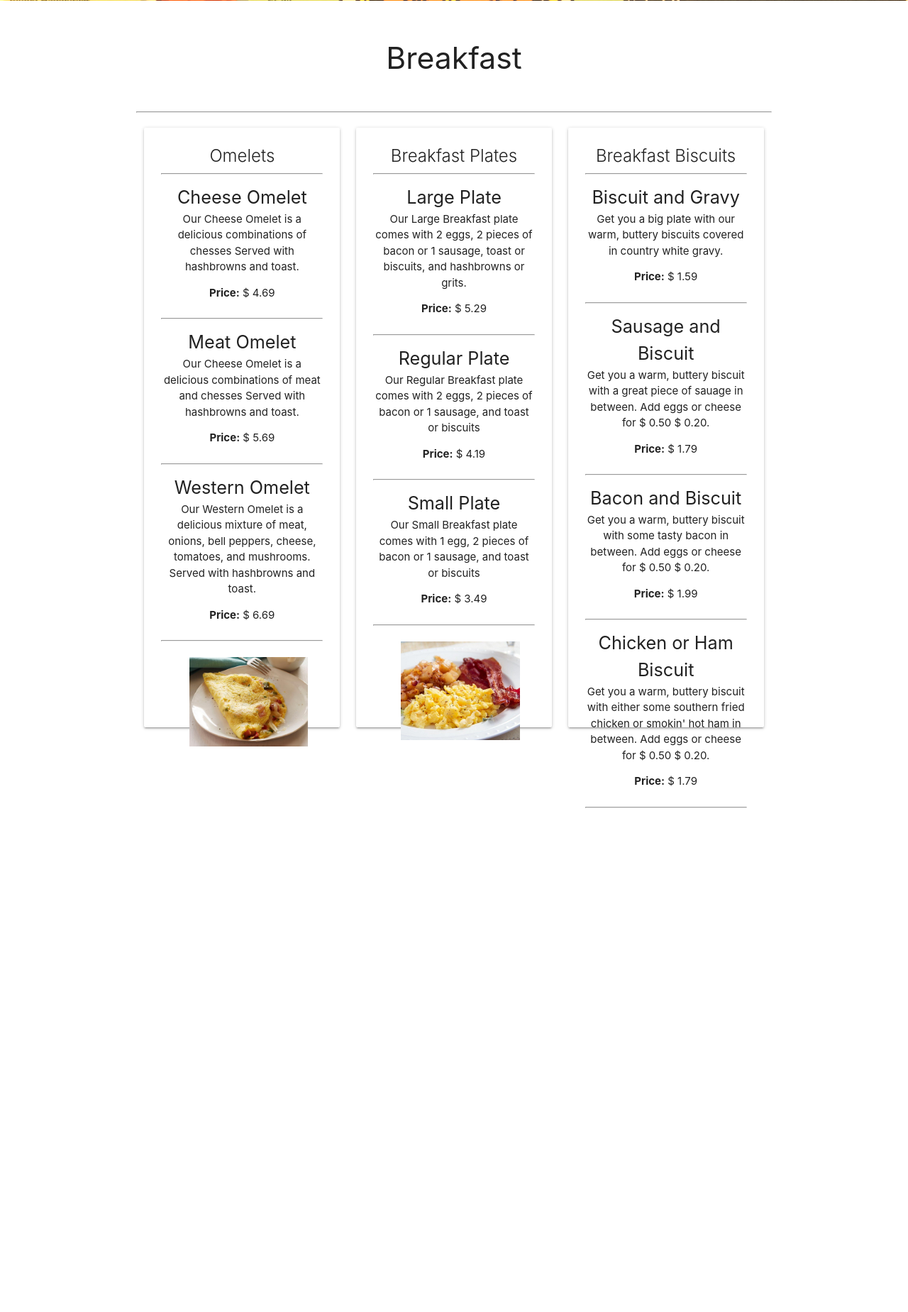
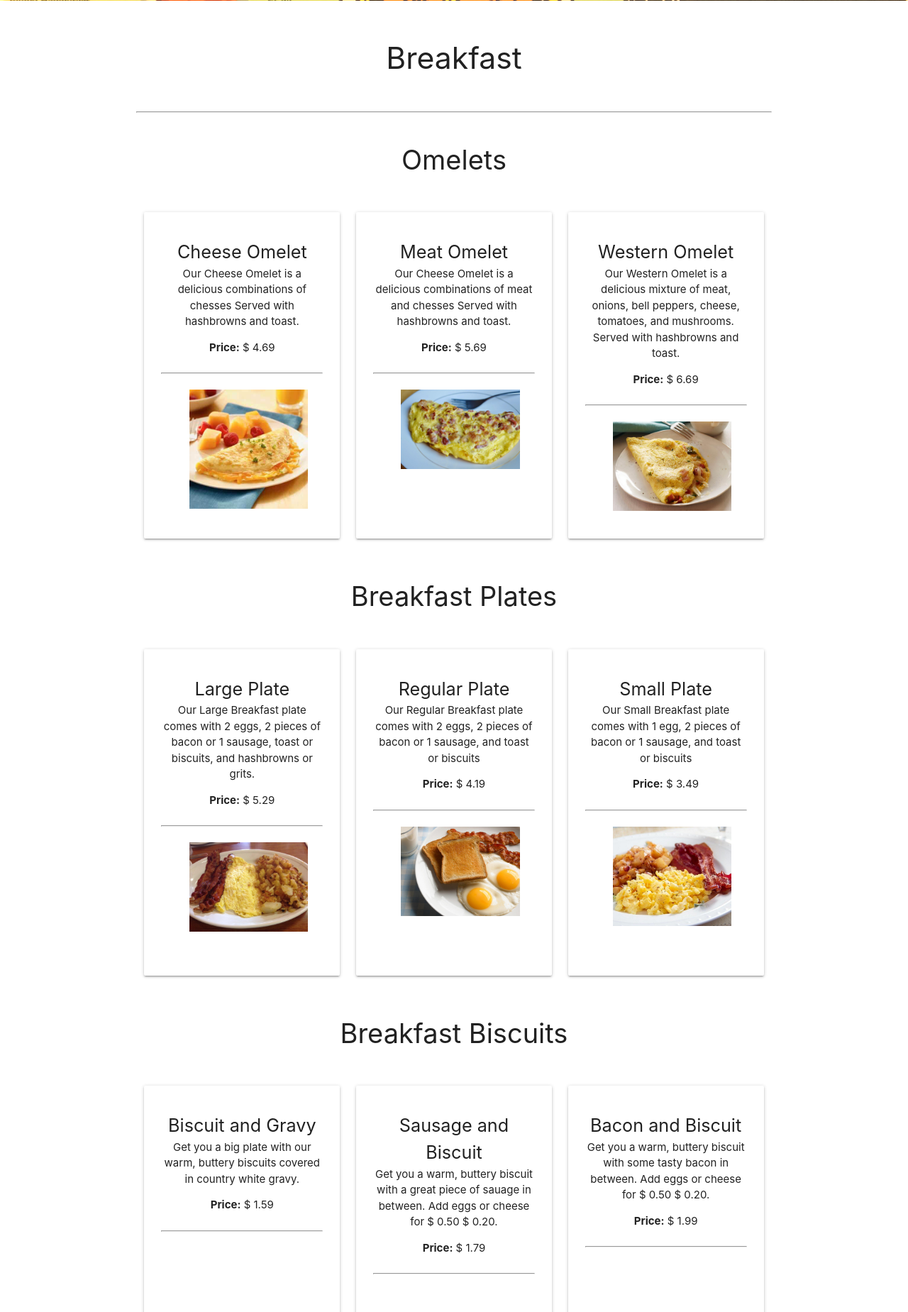
Before and after one commit to Dannyp123/Dunn-s-Country-Store-table-reservation, a Django app: page /menu in a window 1280 px wide. Shown: the part 411-2260 px from the top of the page at 71% size. Before the commit the page ends 1550 px from the top, so only its background shows below. Run offline with Django 3.2, Linux system fonts and the light colour scheme; some libraries are stand-ins or nearby versions.

Commit message:
working on the menu, adding images to each item

```diff
--- a/app/static/JS/data.js
+++ b/app/static/JS/data.js
@@ -2,35 +2,43 @@ const BREAKFAST = {
     omelets: [{
             name: "Cheese Omelet",
             description: `Our Cheese Omelet is a delicious combinations of chesses Served with hashbrowns and toast. `,
-            price: 4.69
+            price: 4.69,
+            img: "/static/images/cheese-omelet.jpg"
         },
 
         {
             name: "Meat Omelet",
             description: `Our Cheese Omelet is a delicious combinations of meat and chesses Served with hashbrowns and toast. `,
-            price: 5.69
+            price: 5.69,
+            img: "/static/images/m-omelet.JPG"
         },
+
         {
             name: "Western Omelet",
             description: `Our Western Omelet is a delicious mixture of meat, onions, bell peppers, cheese, tomatoes, and mushrooms. Served with hashbrowns and toast.`,
-            price: 6.69
+            price: 6.69,
+            img: "/static/images/w-omelet.jpeg"
         },
     ],
 
     plates: [{
             name: "Large Plate",
             description: `Our Large Breakfast plate comes with 2 eggs, 2 pieces of bacon or 1 sausage, toast or biscuits, and hashbrowns or grits.`,
-            price: 5.29
+            price: 5.29,
+            img: "/static/images/lg-plate.jpg"
         },
         {
             name: "Regular Plate",
             description: `Our Regular Breakfast plate comes with 2 eggs, 2 pieces of bacon or 1 sausage, and toast or biscuits `,
-            price: 4.19
+            price: 4.19,
+            img: "/static/images/med-plate.jpg"
+
         },
         {
             name: "Small Plate",
             description: `Our Small Breakfast plate comes with 1 egg, 2 pieces of bacon or 1 sausage, and toast or biscuits`,
-            price: 3.49
+            price: 3.49,
+            img: "/static/images/breakfast-plate.jpg"
         }
     ],
     biscuits: [{
@@ -50,8 +58,20 @@ const BREAKFAST = {
             price: 1.99
         },
         {
-            name: "Chicken or Ham Biscuit",
-            description: `Get you a warm, buttery biscuit with either some southern fried chicken or smokin' hot ham in between.  Add eggs or cheese for $ 0.50 $ 0.20.`,
+            name: "Chicken Biscuit",
+            description: `Get you a warm, buttery biscuit with some southern fried chicken in between.  Add eggs or cheese for $ 0.50 $ 0.20.`,
+            price: 1.79
+        },
+
+        {
+            name: "Ham Biscuit",
+            description: `Get you a warm, buttery biscuit with a thick slice of smokin' hot ham in between.  Add eggs or cheese for $ 0.50 $ 0.20.`,
+            price: 1.79
+        },
+
+        {
+            name: "Turkey Biscuit",
+            description: `Get you a warm, buttery biscuit with a thick slice of hot turkey in between.  Add eggs or cheese for $ 0.50 $ 0.20.`,
             price: 1.79
         }
 
--- a/app/static/JS/template.js
+++ b/app/static/JS/template.js
@@ -32,7 +32,7 @@ function settingUpPlates() {
             plates: plates
         });
         document
-            .querySelector("#platesTemplates")
+            .querySelector("#platesTemplate")
             .insertAdjacentHTML("beforeend", html);
     }
 }
--- a/app/static/style.css
+++ b/app/static/style.css
@@ -50,7 +50,7 @@
 }
 
 .menuCard {
-    height: 825px;
+    height: 425px;
 }
 
 /* .card{
@@ -82,6 +82,18 @@
 
     .breakfatImgs {
         margin-top: 28px;
+    }
+
+    .biscuitTitle {
+        font-size: 28px;
+    }
+
+    .omeletTitle {
+        font-size: 28px;
+    }
+
+    .plateTitle {
+        font-size: 28px;
     }
 }
 
@@ -115,6 +127,18 @@
     .card-1 {
         height: 448px !important;
     }
+
+    .biscuitTitle {
+        font-size: 28px;
+    }
+
+    .omeletTitle {
+        font-size: 28px;
+    }
+
+    .plateTitle {
+        font-size: 28px;
+    }
 }
 
 /* LARGER SCREENS */
@@ -135,7 +159,7 @@
     }
 
     .menuCard {
-        height: 845px;
+        height: 460px;
     }
 
     .card-1 {
@@ -146,4 +170,16 @@
         position: relative;
         left: 38px;
     }
+
+    .biscuitTitle {
+        font-size: 38px;
+    }
+
+    .omeletTitle {
+        font-size: 38px;
+    }
+
+    .plateTitle {
+        font-size: 38px;
+    }
 }
--- a/app/templates/hunting-fishing.html
+++ b/app/templates/hunting-fishing.html
@@ -7,7 +7,7 @@
             <a href="#" data-target="mobile-nav" class="sidenav-trigger"><i class="material-icons">menu</i></a>
             <ul class="right hide-on-med-and-down">
                 <li><a href="{% url 'home' %}">Home</a></li>
-                <li><a href="menu.hml">Menu</a></li>
+                <li><a href="{% url 'menu' %}">Menu</a></li>
                 <li><a href="{% url 'beer-tobacco' %}">Beer/Tobacco</a></li>
             </ul>
         </div>
--- a/app/templates/menu.html
+++ b/app/templates/menu.html
@@ -25,44 +25,29 @@
 <p class="big-1 center-align">Breakfast</p>
 <div class="container">
     <hr>
-
+    <div class="container">
+        <p class="center-align omeletTitle">Omelets</p>
+    </div>
     <div class="row spacer">
+        <div id="omeletsTemplate"></div>
+    </div>
+    <div class="container">
+        <p class="center-align plateTitle">Breakfast Plates</p>
+    </div>
+    <div class="row spacer">
+        <div id="platesTemplate"></div>
+    </div>
+    <div class="container">
+        <p class="center-align biscuitTitle">Breakfast Biscuits</p>
+    </div>
+    <div class="row spacer">
+        <div id="biscuitsTemplate"></div>
+    </div>
+</div>
+<script id="omelets" type="text/x-handlebars-template">
     <div class="col l4 s12">
             <div class="card menuCard">
                 <div class="card-content">
-                    <span class="card-title center-align">Omelets</span>
-                    <hr>
-                    <div id="omeletsTemplate"></div>
-                    <div class="omeletImgs">
-                        <img class="col s12 l10 m8" src="/static/images/omelet.jpeg" />
-                    </div>
-                </div>
-            </div>
-        </div>
-        <div class="col l4 s12">
-            <div class="card menuCard">
-                <div class="card-content">
-                    <span class="card-title center-align">Breakfast Plates</span>
-                    <hr>
-                    <div id="platesTemplates"></div>
-                    <div class="breakfastImgs">
-                        <img class="col s12 l10 m8" src="/static/images/breakfast-plate.jpg" />
-                    </div>
-                </div>
-            </div>
-        </div>
-        <div class="col l4 s12">
-            <div class="card menuCard">
-                <div class="card-content">
-                    <span class="card-title center-align">Breakfast Biscuits</span>
-                    <hr>
-                    <div id="biscuitsTemplate"></div>
-                </div>
-            </div>
-        </div>
-    </div>
-</div>
-<script id="omelets" type="text/x-handlebars-template">
                         <div class="spacer">
                                 <p class="flow-text center-align">{% templatetag openvariable %} omelets.name {% templatetag closevariable %}</p>
                         </div>
@@ -71,8 +56,17 @@
                                 <p class="center-align " style="margin-bottom: 24px;" ><b>Price:</b> $ {% templatetag openvariable %} omelets.price {% templatetag closevariable %}</p>
                             </div>
                             <hr>
+                    <div class="omeletImgs">
+                        <img class="col s12 l10 m8" src="{% templatetag openvariable %} omelets.img {% templatetag closevariable %}" />
+                    </div>
+                </div>
+            </div>
+        </div>
 </script>
 <script id="plates" type="text/x-handlebars-template">
+    <div class="col l4 s12">
+            <div class="card menuCard">
+                <div class="card-content">
                     <div class="spacer">
                             <p class="flow-text center-align">{% templatetag openvariable %} plates.name {% templatetag closevariable %}</p>
                     </div>
@@ -81,8 +75,17 @@
                             <p class="center-align " style="margin-bottom: 24px;" ><b>Price:</b> $ {% templatetag openvariable %} plates.price {% templatetag closevariable %}</p>
                         </div>
                         <hr>
+                    <div class="breakfastImgs">
+                        <img class="col s12 l10 m8" src="{% templatetag openvariable %} plates.img {% templatetag closevariable %}" />
+                    </div>
+                </div>
+            </div>
+        </div>
 </script>
 <script id="biscuits" type="text/x-handlebars-template">
+    <div class="col l4 s12">
+            <div class="card menuCard">
+                <div class="card-content">
                     <div class="spacer">
                             <p class="flow-text center-align">{% templatetag openvariable %} biscuits.name {% templatetag closevariable %}</p>
                     </div>
@@ -91,5 +94,8 @@
                             <p class="center-align " style="margin-bottom: 24px;" ><b>Price:</b> $ {% templatetag openvariable %} biscuits.price {% templatetag closevariable %}</p>
                         </div>
                         <hr>
+                </div>
+        </div>
+    </div>
 </script>
 {% endblock body %}
```
Also changed, not shown: app/static/images/New Tab_files/606e1a72-bae7-40c2-9fdb-ac4d418169da.png (deleted), app/static/images/cheese-omelet.jpg (added), app/static/images/lg-plate.jpg (added), app/static/images/m-omelet.JPG (added), app/static/images/med-plate.jpg (added), app/static/images/w-omelet.jpeg (renamed from app/static/images/omelet.jpeg). Lines whose indentation alone changed are shown as unchanged.
